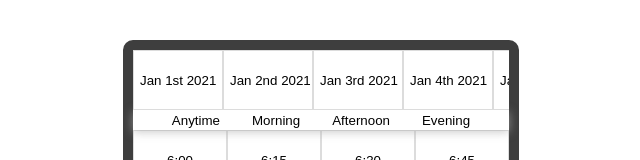
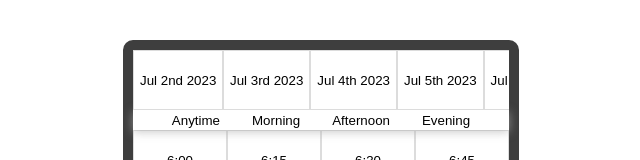
Before and after one commit to ps-kate/secret-spa-code-test, a React (Create React App) app: page / in a window 1280 px wide. Shown: the top 160 px of the page, without its empty margins (319-959 px from the left). Built offline with nearby package versions, Linux system fonts and the light colour scheme.

Commit message:
feat: generate dates for upcoming 4 weeks, also refactor the way of storing upcoming days

```diff
--- a/src/RootStore.tsx
+++ b/src/RootStore.tsx
@@ -1,8 +1,12 @@
 import { makeObservable, observable } from "mobx";
 import React from "react";
+import { generateUpcomingDays } from "./utils";
 
 class RootStore {
-  days: string[] = [];
+  // I decided to switch to object based days, so that I can easily access the moment object instead of having to parse it again.
+  // Moment is heavy. We might not notice this in a such small application,
+  // but when it comes we have a lot of days and appointments it might become a problem.
+  days: ReturnType<typeof generateUpcomingDays> = [];
   times: number[] = [];
   periods = ["Anytime", "Morning", "Afternoon", "Evening"];
 
@@ -13,7 +17,7 @@ class RootStore {
     });
 
     this.times = [6, 6.25, 6.5, 6.75, 7, 7.25, 7.5, 7.75, 8, 8.25, 8.5, 8.75];
-    this.days = ["2021-01-01", "2021-01-02", "2021-01-03", "2021-01-04", "2021-01-05"];
+    this.days = generateUpcomingDays();
   }
 
   requestBooking = () => {
--- a/src/components/DayList.tsx
+++ b/src/components/DayList.tsx
@@ -1,6 +1,5 @@
 import { useStore } from "../RootStore";
 import DayItem from "./DayItem";
-import moment from "moment";
 import { useMemo } from "react";
 
 const DayList = () => {
@@ -8,7 +7,7 @@ const DayList = () => {
 
   // it's better to have this memoized, so that it doesn't recompute on every render. Moment is a bit heavy.
   const days = useMemo(
-    () => rootStore.days.map((d) => moment(d, moment.HTML5_FMT.DATE).format("MMM Do YYYY")),
+    () => rootStore.days.map(({ moment }) => moment.format("MMM Do YYYY")),
     [rootStore.days],
   );
 
--- /dev/null
+++ b/src/utils.ts
@@ -0,0 +1,20 @@
+import moment, { Moment } from "moment";
+
+export function generateUpcomingDays() {
+  const currentDate = moment();
+  const days = [] as {
+    moment: Moment;
+    iso: string;
+  }[];
+
+  for (let i = 0; i < 28; i++) {
+    const date = currentDate.clone().add(i, "days");
+
+    days.push({
+      moment: date,
+      iso: date.format(moment.HTML5_FMT.DATE),
+    });
+  }
+
+  return days;
+}
```
